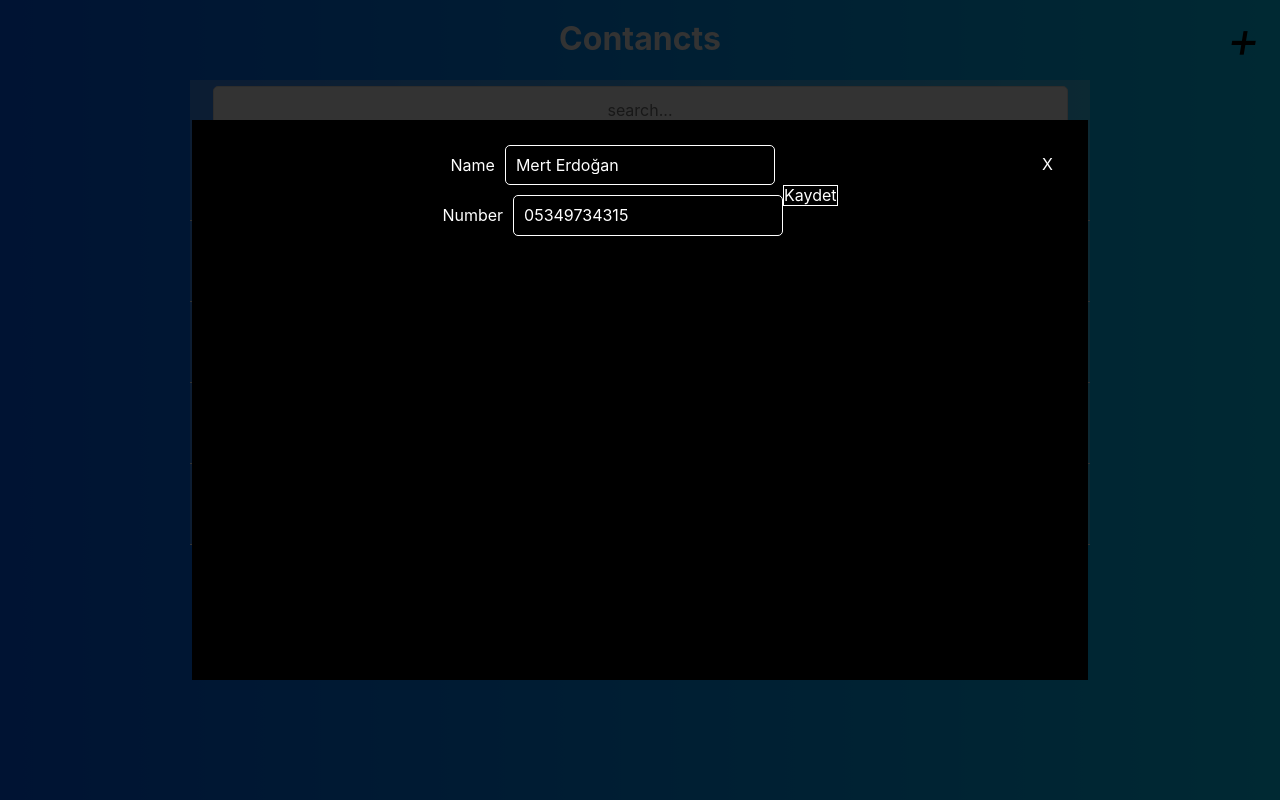
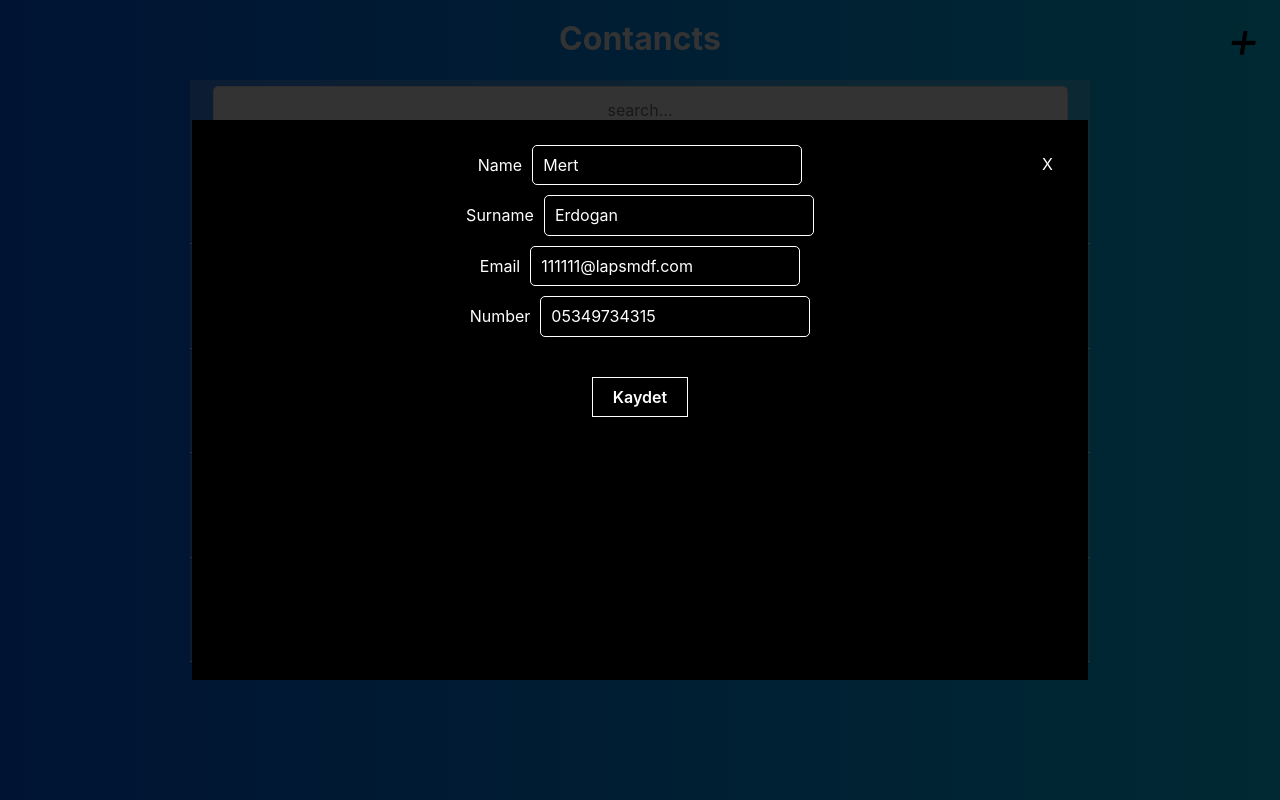
Before and after one commit to mertErdoogan/glomiltech, a React (Create React App) app: page / in a window 1280 px wide. Both pictures are taken after a click on the element 1027 px from the left and 179 px from the top of the page. Built offline with nearby package versions, Linux system fonts and the light colour scheme.

Commit message:
update edit

```diff
--- a/src/App.js
+++ b/src/App.js
@@ -2,34 +2,52 @@ import './App.css';
 import HeaderComponent from './Components/HeaderComponent';
 import './assets/css/main.scss'
 import HomePageContainer from './Containers/HomePageContainer';
-import React, {useState} from 'react';
+import React, { useState } from 'react';
 
 function App() {
   const [cardList, setCardList] = useState([
     {
-      name: 'Mert Erdoğan',
+      firstname: 'Mert ',
+      surname: 'Erdogan',
+      email: '111111@lapsmdf.com',
       number: '05349734315'
     },
     {
-      name: 'Mert Erdoğan 2',
+      firstname: 'Mert 2',
+      surname: 'Erdogan',
+      email: '22222@lapsmdf.com',
       number: '12344332211'
     },
     {
-      name: 'Mert Erdoğan 3',
+      firstname: 'Mert 3',
+      surname: 'Erdogan',
+      email: '33333@lapsmdf.com',
       number: '44443332211'
     },
     {
-      name: 'Mert Erdoğan 4',
+      firstname: 'Mert 4',
+      surname: 'Erdogan',
+      email: '44444@lapsmdf.com',
       number: '11112223344'
     },
     {
-      name: 'Mert Erdoğan 5',
+      firstname: 'Mert 5',
+      surname: 'Erdogan',
+      email: '55555@lapsmdf.com',
       number: '44443332211'
     },
   ]);
 
   const [modalCont, setModalCont] = useState(false);
   const [updateState, setUpdateState] = useState(null);
+
+  const [personControl, setPersonControl] = useState({
+    firstname: null,
+    surname: null,
+    email: null,
+    number: null,
+    index: null
+  });
 
   const handleNewPerson = (e) => {
     setUpdateState(null);
@@ -38,13 +56,41 @@ function App() {
 
   const handleUpdate = (e) => {
     setUpdateState(cardList[e]);
+    setPersonControl({
+      ...cardList[e],
+      index: e
+    });
     setModalCont(true);
+  }
+
+  const handleModalFormSubmit = (e) => {
+    let tempArr = [...cardList];
+    tempArr[personControl.index] = personControl;
+    setCardList([...tempArr]);
+    setModalCont(false);
+  }
+
+  const handleModalInput = (evt) => {
+    const value = evt.target.value;
+    setPersonControl({
+      ...personControl,
+      [evt.target.name]: value
+    });
   }
 
   return (
     <div className="App">
-      <HeaderComponent handleNewPerson={handleNewPerson}/>
-      <HomePageContainer cardList={cardList} handleNewPerson={handleNewPerson} updateState={updateState} modalCont={modalCont} setModalCont={setModalCont} handleUpdate={handleUpdate}/>
+      <HeaderComponent handleNewPerson={handleNewPerson} />
+      <HomePageContainer
+        handleModalInput={handleModalInput}
+        cardList={cardList}
+        updateState={updateState}
+        modalCont={modalCont}
+        handleNewPerson={handleNewPerson}
+        setModalCont={setModalCont}
+        handleUpdate={handleUpdate}
+        handleModalFormSubmit={handleModalFormSubmit}
+      />
     </div>
   );
 }
--- a/src/Components/DirectoryComponents/CustomModalComponent.js
+++ b/src/Components/DirectoryComponents/CustomModalComponent.js
@@ -1,24 +1,34 @@
 import React from 'react'
 
 export default function CustomModalComponent(props) {
-    const {setModalCont, updateState} = props;
+    const {setModalCont, updateState, handleModalFormSubmit, handleModalInput} = props;
     return (
         <div className="modal-root">
             <div className="modal-wrapper">
                 <div className="modal-container">
-                    <form>
+                    <form >
                         <div className="custom-input">
                             <label htmlFor="">Name
-                                <input type="text" defaultValue={updateState && updateState.name}/>
+                                <input name="firstname" onChange={(e) => handleModalInput(e)} type="text" defaultValue={updateState && updateState.firstname}/>
+                            </label>
+                        </div>
+                        <div className="custom-input">
+                            <label htmlFor="">Surname
+                                <input name="surname" onChange={(e) => handleModalInput(e)} type="text" defaultValue={updateState && updateState.surname}/>
+                            </label>
+                        </div>
+                        <div className="custom-input">
+                            <label htmlFor="">Email
+                                <input name="email" onChange={(e) => handleModalInput(e)} type="mail" defaultValue={updateState && updateState.email}/>
                             </label>
                         </div>
                         <div className="custom-input">
                             <label htmlFor="">Number
-                                <input type="number" defaultValue={updateState && updateState.number}/>
+                                <input name="number" onChange={(e) => handleModalInput(e)} type="number" defaultValue={updateState && updateState.number}/>
                             </label>
                         </div>
                     </form>
-                    <div className="btn-submit">Kaydet</div>
+                    <div onClick={() => {handleModalFormSubmit()}} className="btn-submit">Kaydet</div>
                     <div onClick={() => setModalCont(false)} className="close-icon">X</div>
                 </div>
             </div>
--- a/src/Components/DirectoryComponents/DirectoryItemComponent.js
+++ b/src/Components/DirectoryComponents/DirectoryItemComponent.js
@@ -1,6 +1,6 @@
 import React from 'react';
 import { FontAwesomeIcon } from '@fortawesome/react-fontawesome'
-import { faCalculator, faEdit, faTrash } from '@fortawesome/free-solid-svg-icons';
+import { faEdit, faTrash } from '@fortawesome/free-solid-svg-icons';
 
 export default function DirectoryItemComponent(props) {
     const {cardItem, itemIndex, handleUpdate} = props;
@@ -10,7 +10,9 @@ export default function DirectoryItemComponent(props) {
                 <p>AT</p>
             </div>
             <div className="right-block">
-                <p className="name">{cardItem.name}</p>
+                <p className="name">{cardItem.firstname}</p>
+                <p>{cardItem.surname}</p>
+                <p>{cardItem.email}</p>
                 <p className="number">My Number: {cardItem.number}</p>
             </div>
             <div className="option-block">
--- a/src/Containers/HomePageContainer.js
+++ b/src/Containers/HomePageContainer.js
@@ -1,18 +1,24 @@
-import React, {useState} from 'react'
+import React from 'react'
 import CustomModalComponent from '../Components/DirectoryComponents/CustomModalComponent';
 import DirectoryComponent from '../Components/DirectoryComponents/DirectoryComponent';
 import SearchComponent from '../Components/SearchComponent'
 
 export default function HomePageContainer(props) {
-    const {cardList, modalCont, setModalCont, handleUpdate, updateState, handleNewPerson} = props;
+    const { cardList, modalCont, setModalCont, handleUpdate, updateState, handleModalFormSubmit, handleModalInput } = props;
     return (
         <div className="home-root">
             <div className="home-wrapper">
                 <div className="home-container">
                     <SearchComponent />
-                    <DirectoryComponent  handleUpdate={handleUpdate} cardList={cardList} />
+                    <DirectoryComponent handleUpdate={handleUpdate} cardList={cardList} />
                     {
-                        modalCont && <CustomModalComponent updateState={updateState} modalCont={modalCont} setModalCont={setModalCont}/>
+                        modalCont && <CustomModalComponent
+                            handleModalInput={handleModalInput}
+                            handleModalFormSubmit={handleModalFormSubmit}
+                            updateState={updateState}
+                            modalCont={modalCont}
+                            setModalCont={setModalCont}
+                        />
                     }
                 </div>
             </div>
--- a/src/assets/css/components/_modal.scss
+++ b/src/assets/css/components/_modal.scss
@@ -18,6 +18,7 @@
         .modal-container {
             position: relative;
             display: flex;
+            flex-direction: column;
             align-items: center;
             justify-content: center;
             .custom-input {
@@ -40,6 +41,16 @@
             .btn-submit {
                 border: 1px solid $white;
                 color: $white;
+                padding: 10px 20px;
+                cursor: pointer;
+                margin-top: 30px;
+                font-weight: 600;
+                transition: all .7s cubic-bezier(0.075, 0.82, 0.165, 1);
+                &:hover {
+                    background-color: $white;
+                    color: #000;
+                    font-weight: 600;
+                }
             }
             .close-icon {
                 position: absolute;
```
